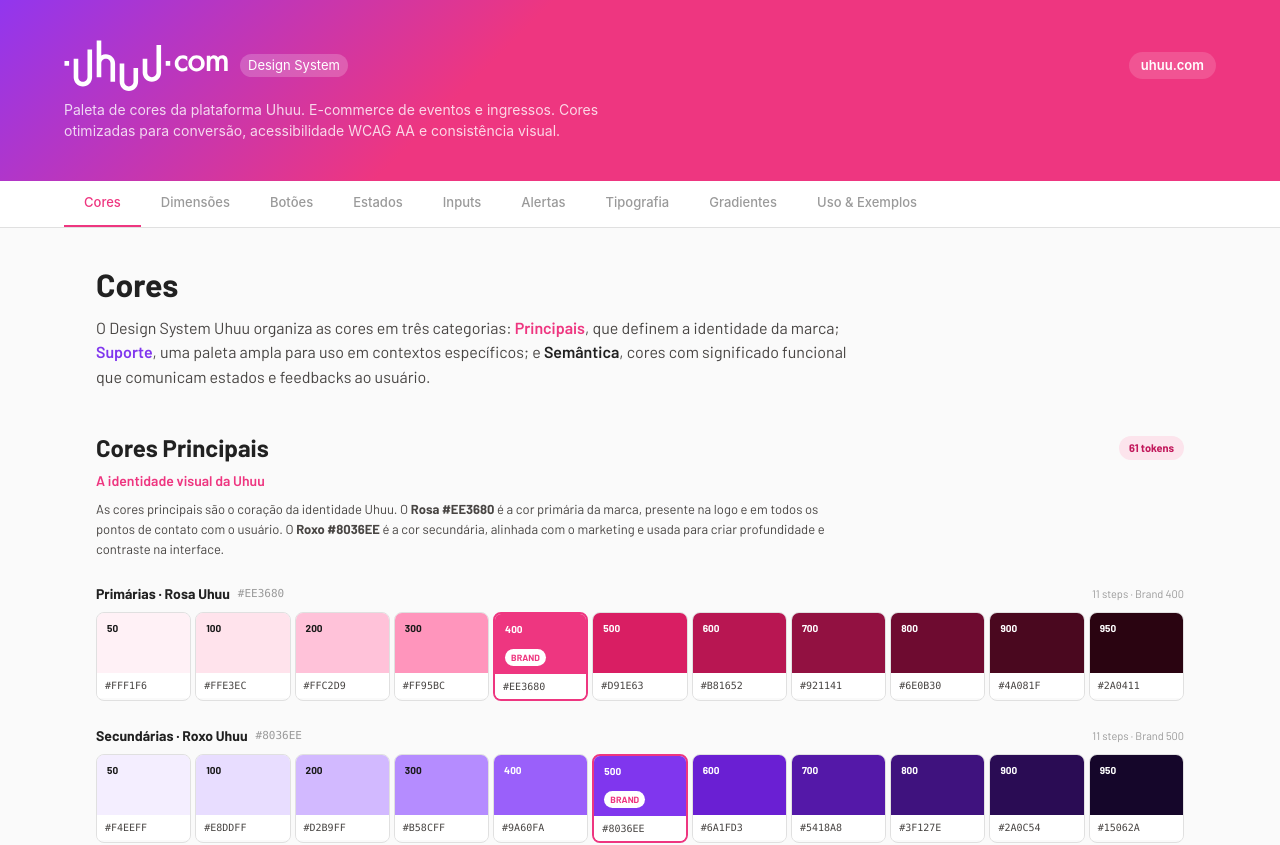
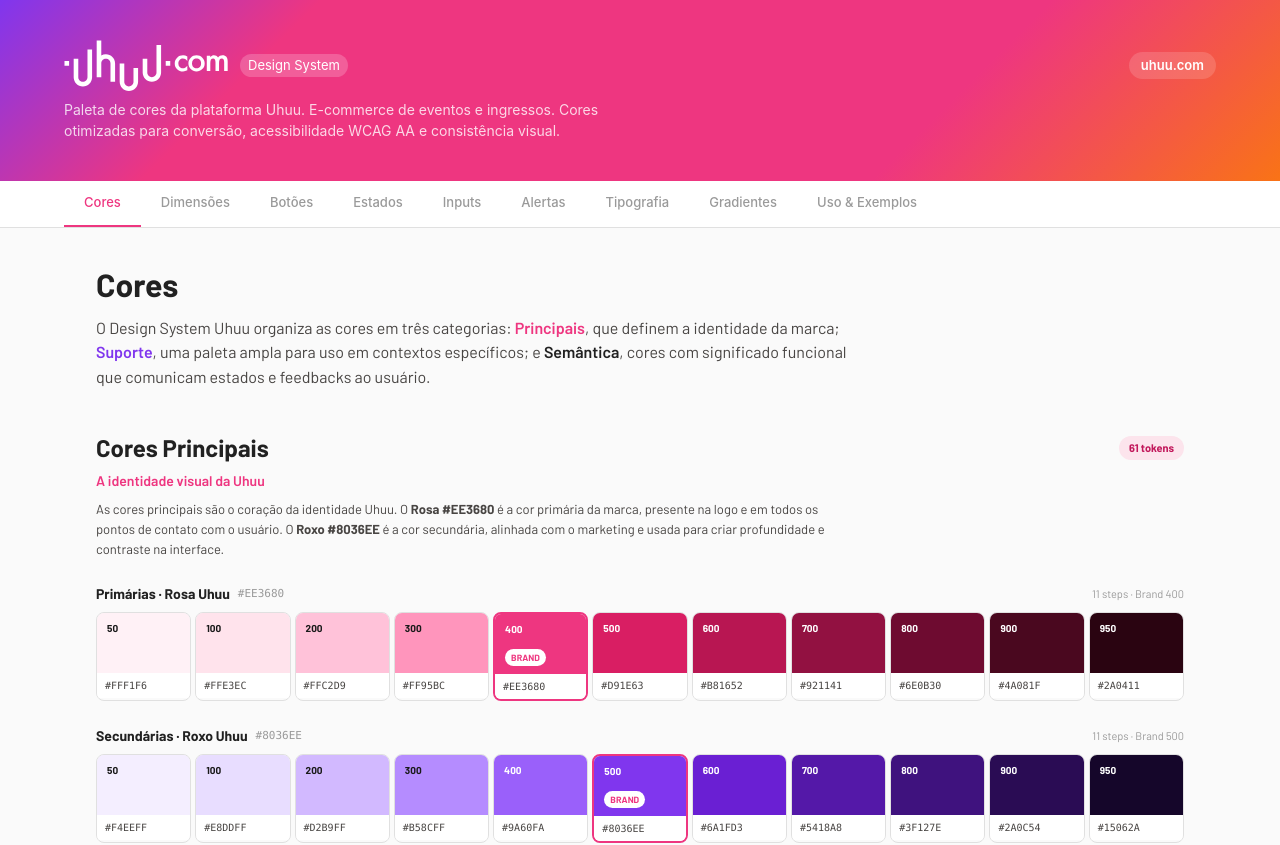
Before and after one commit to vinisvinig/Uhuudesignsystem2026, a React (Vite) app: page / in a window 1280 px wide. Shown: the top 845 px of the page. Built offline with nearby package versions, Linux system fonts and the light colour scheme.

Commit message:
fix: gradiente header — roxo e laranja só nas beiradas, rosa domina o centro (22%-72%)

```diff
--- a/src/app/components/color-palette.tsx
+++ b/src/app/components/color-palette.tsx
@@ -274,7 +274,7 @@ export function ColorPalette() {
   return (
     <div className="min-h-screen bg-[#fafafa]">
       {/* Header */}
-      <div className="text-white px-8 py-10" style={{ background: "linear-gradient(135deg, #9236EE 0%, #EE3680 38%, #EE3680 100%)" }}>
+      <div className="text-white px-8 py-10" style={{ background: "linear-gradient(135deg, #8036EE 0%, #EE3680 22%, #EE3680 72%, #F97316 100%)" }}>
         <div className="max-w-6xl mx-auto">
             <div className="flex items-center justify-between gap-3 mb-2">
             <div className="flex items-center gap-3">
```
